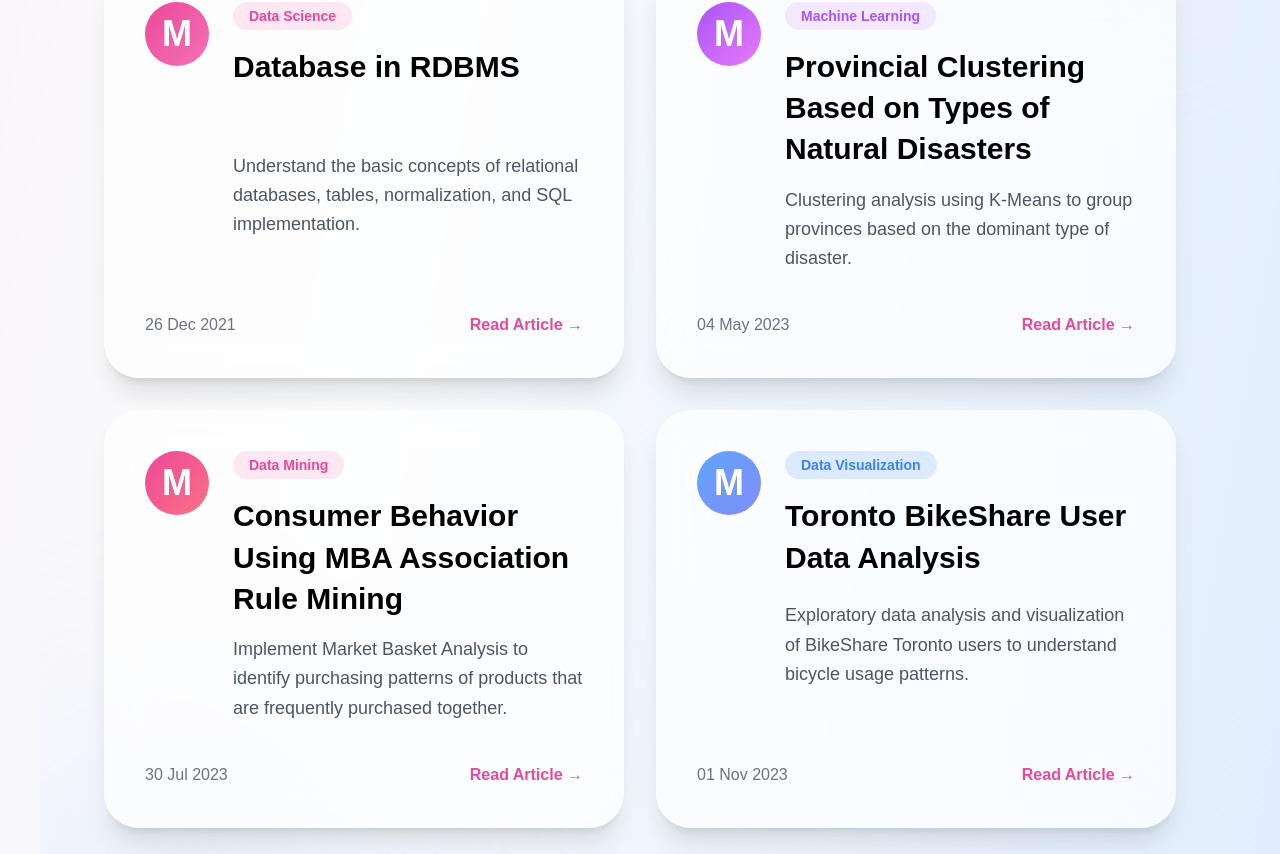
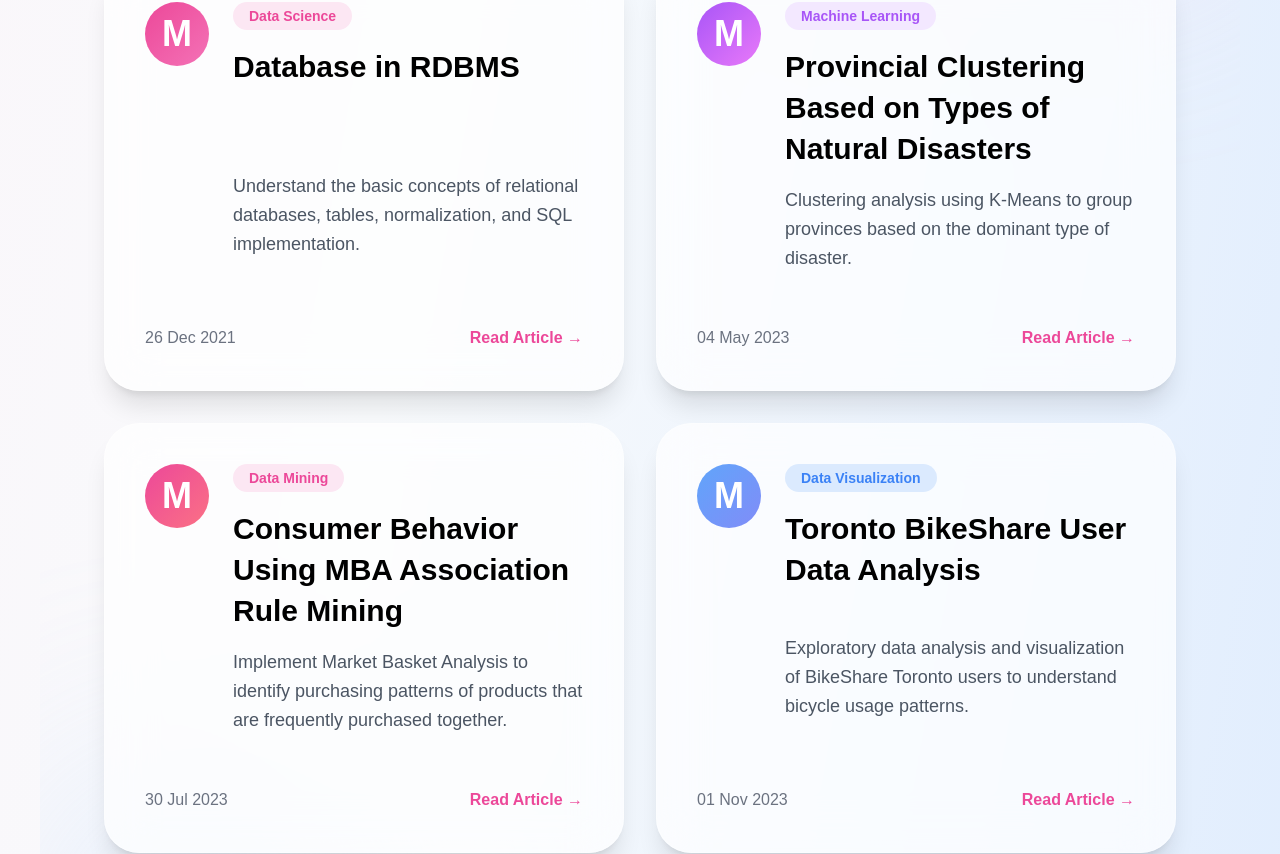
Before and after one commit to lintangntyas/portfolio, a Next.js app: page / in a window 1280 px wide. Shown: the part 4892-5746 px from the top of the page. Built offline with nearby package versions, Linux system fonts and the light colour scheme.

Commit message:
Update page.js

```diff
--- a/app/page.js
+++ b/app/page.js
@@ -717,7 +717,8 @@ export default function Home() {
               transition
               duration-300
 
-              h-full
+              min-h-[430px]
+
               flex
               flex-col
               justify-between
@@ -767,7 +768,7 @@ export default function Home() {
                     font-bold
                     text-black
                     leading-snug
-                    min-h-[90px]
+                    min-h-[110px]
                   ">
                     Database in RDBMS
                   </h2>
@@ -777,6 +778,7 @@ export default function Home() {
                     mt-4
                     leading-relaxed
                     text-lg
+                    min-h-[95px]
                   ">
                     Understand the basic concepts of relational databases,
                     tables, normalization, and SQL implementation.
@@ -824,7 +826,8 @@ export default function Home() {
               transition
               duration-300
 
-              h-full
+              min-h-[430px]
+
               flex
               flex-col
               justify-between
@@ -874,7 +877,7 @@ export default function Home() {
                     font-bold
                     text-black
                     leading-snug
-                    min-h-[90px]
+                    min-h-[110px]
                   ">
                     Provincial Clustering Based on Types of Natural Disasters
                   </h2>
@@ -884,6 +887,7 @@ export default function Home() {
                     mt-4
                     leading-relaxed
                     text-lg
+                    min-h-[95px]
                   ">
                     Clustering analysis using K-Means
                     to group provinces based on the dominant type of disaster.
@@ -931,7 +935,8 @@ export default function Home() {
               transition
               duration-300
 
-              h-full
+              min-h-[430px]
+
               flex
               flex-col
               justify-between
@@ -981,7 +986,7 @@ export default function Home() {
                     font-bold
                     text-black
                     leading-snug
-                    min-h-[90px]
+                    min-h-[110px]
                   ">
                     Consumer Behavior Using MBA Association Rule Mining
                   </h2>
@@ -991,6 +996,7 @@ export default function Home() {
                     mt-4
                     leading-relaxed
                     text-lg
+                    min-h-[95px]
                   ">
                     Implement Market Basket Analysis to identify purchasing patterns
                     of products that are frequently purchased together.
@@ -1038,7 +1044,8 @@ export default function Home() {
               transition
               duration-300
 
-              h-full
+              min-h-[430px]
+
               flex
               flex-col
               justify-between
@@ -1088,7 +1095,7 @@ export default function Home() {
                     font-bold
                     text-black
                     leading-snug
-                    min-h-[90px]
+                    min-h-[110px]
                   ">
                     Toronto BikeShare User Data Analysis
                   </h2>
@@ -1098,6 +1105,7 @@ export default function Home() {
                     mt-4
                     leading-relaxed
                     text-lg
+                    min-h-[95px]
                   ">
                     Exploratory data analysis and visualization of BikeShare Toronto users to
                     understand bicycle usage patterns.
```
